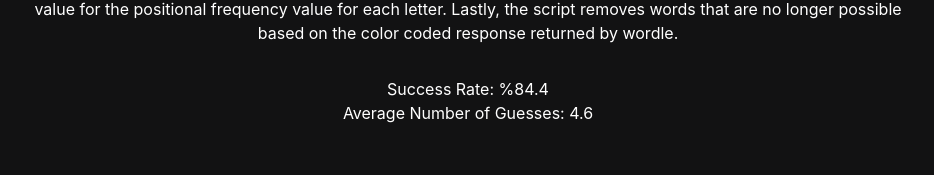
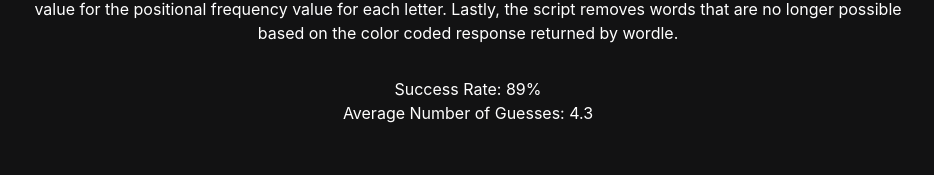
Before and after one commit to njhuey/wordle_guesser, a Next.js app in the folder front-end/: page / in a window 1280 px wide. Both pictures are taken after a click on the tab "Info". Shown: the part 268-443 px from the top of the page, without its empty margins (172-1106 px from the left). Built offline with nearby package versions, Linux system fonts and the light colour scheme.

Commit message:
feat: update latest statistics

```diff
--- a/front-end/pages/index.tsx
+++ b/front-end/pages/index.tsx
@@ -110,10 +110,9 @@ export default function Home() {
                 removes words that are no longer possible based on the color
                 coded response returned by wordle.
               </Text>
-
               <Box h={8} />
-              <Text>Success Rate: %84.4</Text>
-              <Text>Average Number of Guesses: 4.6</Text>
+              <Text>Success Rate: 89%</Text>
+              <Text>Average Number of Guesses: 4.3</Text>
             </TabPanel>
           </TabPanels>
         </Tabs>
```
